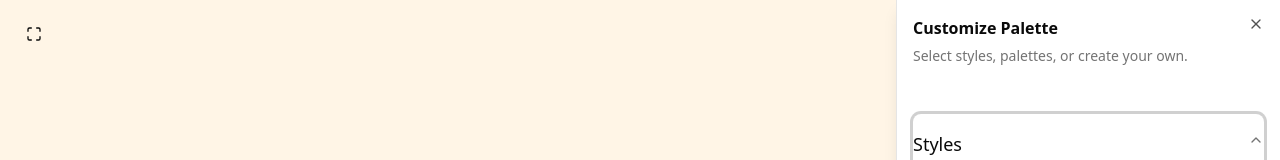
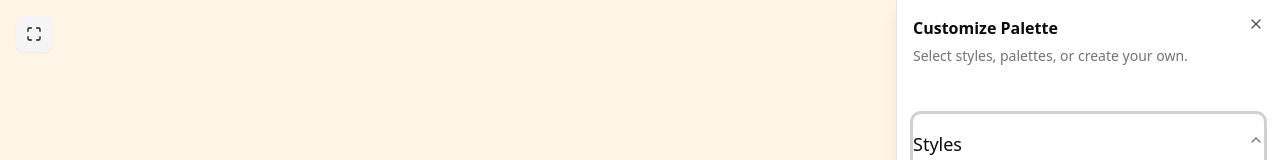
Before and after one commit to list-jonas/palette, a Next.js app: page / in a window 1280 px wide. Shown: the top 160 px of the page. Built offline with nearby package versions, Linux system fonts and the light colour scheme.

Commit message:
Updated button variants from ghost to secondary

```diff
--- a/src/app/page.tsx
+++ b/src/app/page.tsx
@@ -245,8 +245,7 @@ export default function Home() {
       {/* Container for top-right buttons */}
       {!isFullscreen && (
         <div className="fixed left-4 top-4 z-50 flex space-x-2">
-          {/* Fullscreen Toggle Button */}
-          <Button variant="ghost" onClick={toggleFullscreen} size="icon">
+          <Button variant="secondary" onClick={toggleFullscreen} size="icon">
             {isFullscreen ? (
               <Minimize className="w-6 h-6" />
             ) : (
--- a/src/components/SidebarPanel.tsx
+++ b/src/components/SidebarPanel.tsx
@@ -51,7 +51,7 @@ export default function SidebarPanel({
   return (
     <Sheet open={isOpen} onOpenChange={onOpenChange}>
       <SheetTrigger asChild>
-        <Button variant="ghost" className="fixed right-4 top-4 z-50">
+        <Button variant="secondary" className="fixed right-4 top-4 z-50">
           <MenuIcon className="w-6 h-6" />
         </Button>
       </SheetTrigger>
```
